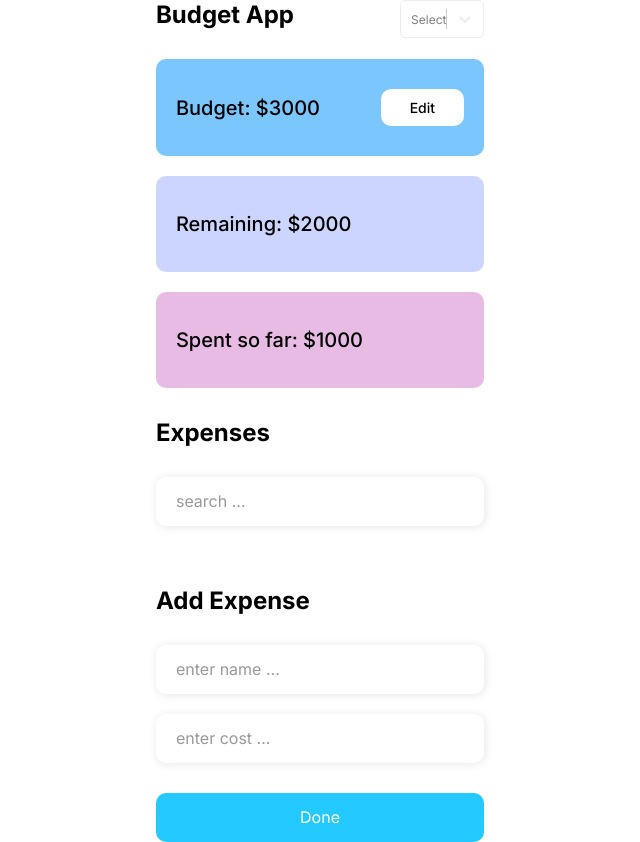
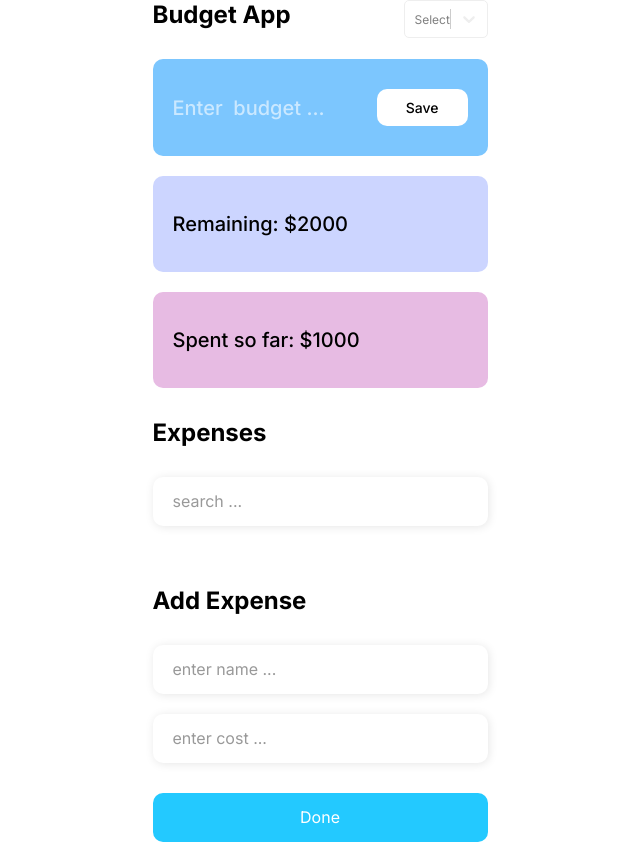
Before and after one commit to Nazareth02/react-budget-app, a React (Create React App) app: page / in a window 1280 px wide. Both pictures are taken after a click on the button "Edit". Shown: the whole page, without its empty margins (320-960 px from the left). Built offline with nearby package versions, Linux system fonts and the light colour scheme.

Commit message:
feat(p-4): add budget card logic and budget context

```diff
--- a/src/components/BudgetCard/BudgetCard.tsx
+++ b/src/components/BudgetCard/BudgetCard.tsx
@@ -1,10 +1,44 @@
-import { BudgetCardBtn, BudgetCardText, StyledBudgetCard } from "./styles";
+import { useState } from "react";
+import { useBudgetContext } from "../../context/BudgetContext/BudgetContext";
+import { useInput } from "../../hooks/useInput";
+import { useToggle } from "../../hooks/useToggle";
+import { BudgetCardBtn, BudgetCardText, EditModeInput, StyledBudgetCard } from "./styles";
 
 export const BudgetCard = () => {
+  const [isEditMode, setEditMode] = useToggle(false);
+  const budgetValue = useInput();
+  const { budget, setBudget } = useBudgetContext();
+
+  const handleEditMode = () => {
+    setEditMode();
+  };
+
+  const handleBudget = () => {
+    setBudget(Number(budgetValue.value));
+    setEditMode();
+  };
   return (
     <StyledBudgetCard>
-      <BudgetCardText>Budget: $3000</BudgetCardText>
-      <BudgetCardBtn>Edit</BudgetCardBtn>
+      {isEditMode ? (
+        <>
+          <EditModeInput
+            {...budgetValue}
+            type="number"
+            min="0"
+            placeholder="Enter  budget ..."
+          />
+          <BudgetCardBtn type="button" onClick={handleBudget}>
+            Save
+          </BudgetCardBtn>
+        </>
+      ) : (
+        <>
+          <BudgetCardText>Budget: {budget} </BudgetCardText>
+          <BudgetCardBtn type="button" onClick={handleEditMode}>
+            Edit
+          </BudgetCardBtn>
+        </>
+      )}
     </StyledBudgetCard>
   );
 };
--- a/src/components/BudgetCard/styles.ts
+++ b/src/components/BudgetCard/styles.ts
@@ -34,5 +34,21 @@ const BudgetCardBtn = styled.button`
   color: #000000;
   cursor: pointer;
 `;
-
-export { BudgetCardText, BudgetCardBtn, StyledBudgetCard };
+const EditModeInput = styled.input`
+  width: 115%;
+  font-family: "Inter";
+  font-style: normal;
+  font-weight: 500;
+  font-size: 20px;
+  line-height: 24px;
+  background: transparent;
+  border-style: none;
+  color: rgba(255, 255, 255, 0.9);
+  &::placeholder {
+    color: rgba(255, 255, 255, 0.6);
+  }
+  &:focus {
+    outline: none;
+  }
+`;
+export { BudgetCardText, BudgetCardBtn, StyledBudgetCard, EditModeInput };
--- /dev/null
+++ b/src/context/BudgetContext/BudgetContext.tsx
@@ -0,0 +1,27 @@
+import { createContext, useContext, useState } from "react";
+import { BudgetContextProviderProps, BudgetContextValue } from "./types";
+
+export const BudgetContext = createContext<BudgetContextValue>({} as BudgetContextValue);
+
+export const useBudgetContext = () => useContext<BudgetContextValue>(BudgetContext);
+
+const useBudgetContextValue = () => {
+  const [budgetContext, setBudgetContext] = useState<BudgetContextValue>(() => ({
+    budget: 3000,
+    setBudget: (newBudget) => {
+      setBudgetContext((ctx) => ({
+        ...ctx,
+        budget: newBudget,
+      }));
+    },
+  }));
+  return budgetContext;
+};
+
+export const BudgetContextProvider = ({ children }: BudgetContextProviderProps) => {
+  return (
+    <BudgetContext.Provider value={useBudgetContextValue()}>
+      {children}
+    </BudgetContext.Provider>
+  );
+};
--- /dev/null
+++ b/src/context/BudgetContext/types.ts
@@ -0,0 +1,12 @@
+import { ReactNode } from "react";
+
+interface BudgetContextProviderProps {
+  children: ReactNode;
+}
+
+interface BudgetContextValue {
+  budget: number;
+  setBudget: (value: number) => void;
+}
+
+export type { BudgetContextProviderProps, BudgetContextValue };
--- a/src/context/ExpensesContext/ExpensesContext.tsx
+++ b/src/context/ExpensesContext/ExpensesContext.tsx
@@ -1,5 +1,4 @@
 import { createContext, useContext, useState } from "react";
-import { v4 as uuidv4, v4 } from "uuid";
 import { ExpensesContextProviderProps, ExpensesContextValue } from "./types";
 
 const ExpensesContext = createContext<ExpensesContextValue>({} as ExpensesContextValue);
--- a/src/hooks/useInput.ts
+++ b/src/hooks/useInput.ts
@@ -1,3 +1,13 @@
-const useInput = () => {};
+import { ChangeEvent, useCallback, useState } from "react";
+
+const useInput = (initialValue = "") => {
+  const [value, setValue] = useState<string>(initialValue);
+
+  const onChange = useCallback((e: ChangeEvent<HTMLInputElement>) => {
+    setValue(e.target.value);
+  }, []);
+
+  return { value, onChange };
+};
 
 export { useInput };
--- /dev/null
+++ b/src/hooks/useToggle.ts
@@ -0,0 +1,9 @@
+import { useCallback, useState } from "react";
+
+export const useToggle = (initialValue = false): [boolean, () => void] => {
+  const [state, setValue] = useState(initialValue);
+  const toggle = useCallback(() => {
+    setValue((prev) => !prev);
+  }, []);
+  return [state, toggle];
+};
--- a/src/index.tsx
+++ b/src/index.tsx
@@ -1,13 +1,16 @@
 import React from "react";
 import ReactDOM from "react-dom/client";
 import { App } from "./App";
+import { BudgetContextProvider } from "./context/BudgetContext/BudgetContext";
 import { ExpensesContextProvider } from "./context/ExpensesContext/ExpensesContext";
 import { GlobalStyles } from "./ui/globalStyles";
 
 const root = ReactDOM.createRoot(document.getElementById("root") as HTMLElement);
 root.render(
-  <ExpensesContextProvider>
-    <App />
-    <GlobalStyles />
-  </ExpensesContextProvider>
+  <BudgetContextProvider>
+    <ExpensesContextProvider>
+      <App />
+      <GlobalStyles />
+    </ExpensesContextProvider>
+  </BudgetContextProvider>
 );
```
